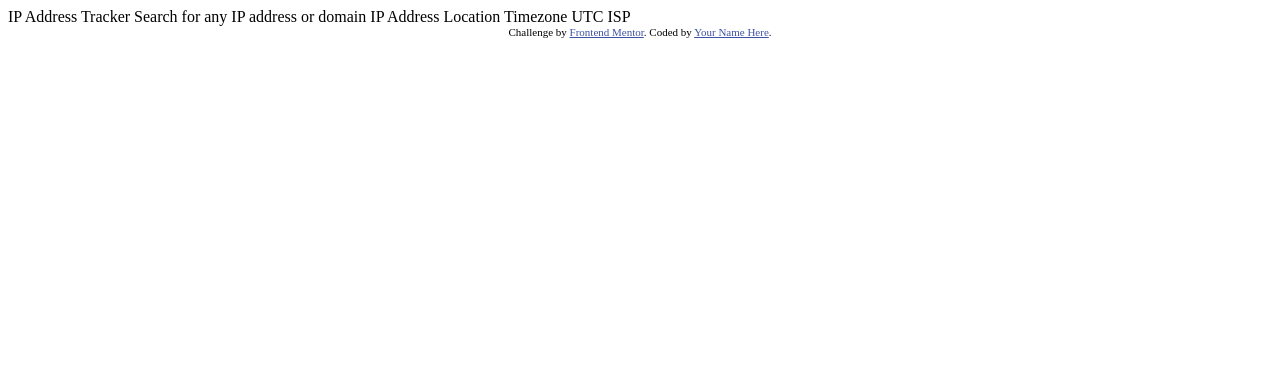
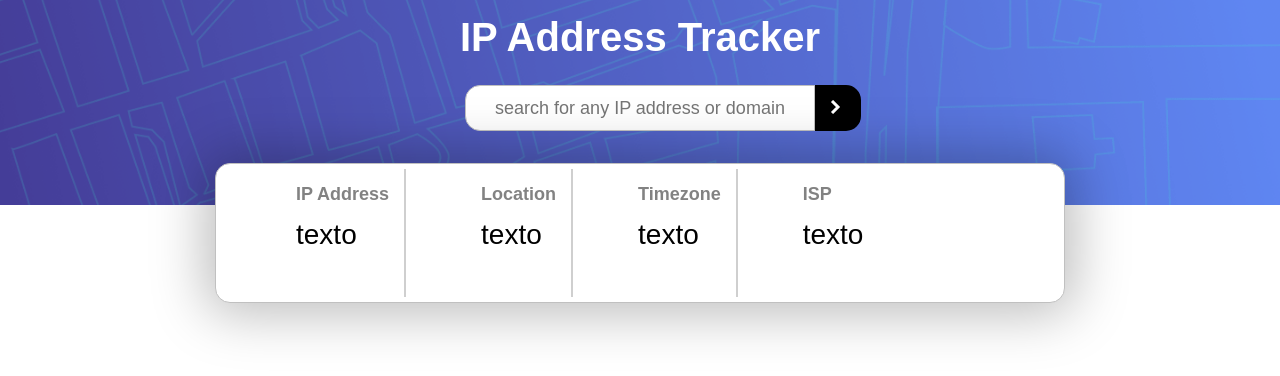
Before and after one commit to Eduardo-gutz/ipTracker, a plain HTML site: page index.html in a window 1280 px wide. Drawn offline with Linux system fonts and the light colour scheme.

Commit message:
primera edicion

```diff
--- /dev/null
+++ b/estilos1.css
@@ -0,0 +1,149 @@
+* {
+    padding: 0;
+    margin: 0;
+    box-sizing: border-box;
+    font-family:font-family 'Rubik', sans-serif ;
+}
+
+body {
+    background-image: url("/images/pattern-bg-desktop.png");
+    background-position: center;
+    background-repeat: no-repeat;
+    background-size: cover;
+    display: flex;
+    position: relative;
+    align-items: center;
+    justify-content: center;
+
+}
+.contenedor{
+    display: grid;
+    place-items: center;
+}
+
+/*modulo 1*/
+.titulo{
+    position: relative;
+    font-family: 'Rubik', sans-serif;
+    color: white;
+    font-size: 20px;
+    margin-bottom: 25px;
+    margin-top: 15px;
+    text-align: center;
+
+}
+
+/*modulo 2*/
+
+.buscador input{
+    width: 350px;
+    height: 46px;
+    font-size: 18px;
+    border: 1px solid silver;
+    border-bottom-left-radius: 15px;
+    border-top-left-radius: 15px;
+    text-align: center;
+    margin-bottom: 30px;
+}
+
+.btn{
+    position: absolute;
+    padding: 8px;
+    background-image: url(/images/icon-arrow.svg);
+    background-repeat: no-repeat;
+    align-content: center;
+    background-color: black;
+    width: 45px;
+    height: 43px;
+    border-top-right-radius: 15px;
+    border-bottom-right-radius: 15px;
+    border: 15px solid;
+    cursor: pointer;
+}
+
+/*modulo 3*/
+
+.indicadores{
+    padding: 5px;
+    height: 140px;
+    width: 850px;
+    margin-top: 28px;
+    background-color: white;
+    border-radius: 15px;
+    display: flex;
+    position: absolute;
+    top: 135px;
+    border: 1px solid silver;
+    box-shadow: 0px 1px 54px 10px rgba(0, 0, 0, 0.264);
+}
+
+ /*modulo 3.1*/
+ .indicadores .caja{
+    text-align: center;
+    position: relative;
+    display: flex;
+    font-size: 'Rubik', sans-serif ;
+}
+h5{
+    font-size: 18px;
+    font-family: 'Rubik', sans-serif  ;
+    display: flex;
+    text-align: center;
+    display: grid;
+    color: rgba(0, 0, 0, 0.492);
+}
+p{
+    font-size: 28px;
+    color: black;
+    font-family: 'Rubik', sans-serif  ;
+    position :absolute;
+    top: 50px;
+    text-align: center;
+    justify-content: center;
+}
+
+.ip{
+    display: flex;
+    position: relative;
+    padding: 15px;
+    text-align: center;
+    font-size: 20px;
+    border-right: 2px solid rgba(0, 0, 0, 0.189);
+    margin-right: 30px;
+    margin-left: 60px;
+
+
+}
+.location{
+    display: flex;
+    position: relative;
+    padding: 15px;
+    text-align: center;
+    font-size: 20px;
+    border-right: 2px solid rgba(0, 0, 0, 0.189);
+    margin-right: 20px;
+    margin-left: 30px;
+
+}
+
+.time{
+    display: flex;
+    position: relative;
+    padding: 15px;
+    text-align: center;
+    font-size: 20px;
+    border-right: 2px solid rgba(0, 0, 0, 0.189);
+    margin-right: 20px;
+    margin-left: 30px;
+
+
+}
+.UTC{
+    display: flex;
+    padding: 15px;
+    text-align: center;
+    font-size: 20px;
+    margin-left: 30px;
+    margin-right: 30px;
+    margin-left: 30px;
+}
--- a/index.html
+++ b/index.html
@@ -8,27 +8,48 @@
 
   <title>Frontend Mentor | IP Address Tracker</title>
 
-  <!-- Feel free to remove these styles or customise in your own stylesheet 👍 -->
-  <style>
-    .attribution { font-size: 11px; text-align: center; }
-    .attribution a { color: hsl(228, 45%, 44%); }
-  </style>
+  <link rel="stylesheet" href="/estilos1.css"/>
+
 </head>
 <body>
+  <div class="contenedor">
 
-  IP Address Tracker
+    <div class="titulo">
+      <h1 >IP Address Tracker</h1>
+    </div>
 
-  Search for any IP address or domain
+    <div class="buscador">
+      <input type="text"  placeholder="search for any IP address or domain"/>
+        <button class="btn"></button>
+    </div>
 
-  IP Address
-  Location
-  Timezone
-    UTC <!-- add offset value dynamically using the API -->
-  ISP
+    <div class="indicadores">
+      <div class="caja">
 
-  <div class="attribution">
-    Challenge by <a href="https://www.frontendmentor.io?ref=challenge" target="_blank">Frontend Mentor</a>.
-    Coded by <a href="#">Your Name Here</a>.
+        <div class="ip">
+          <h5>IP Address</h5>
+          <p>texto</p>
+        </div>
+
+        <div class="location">
+          <h5>Location</h5>
+          <p>texto</p>
+        </div>
+
+        <div class="time">
+          <h5>Timezone</h5>
+          <p>texto</p>
+        </div>
+
+        <div class="UTC">
+           <!--utc add offset value dynamically using the API -->
+          <h5>ISP</h5>
+          <p>texto</p>
+        </div>
+
+      </div>
+     </div>
+
   </div>
 </body>
 </html>
```
